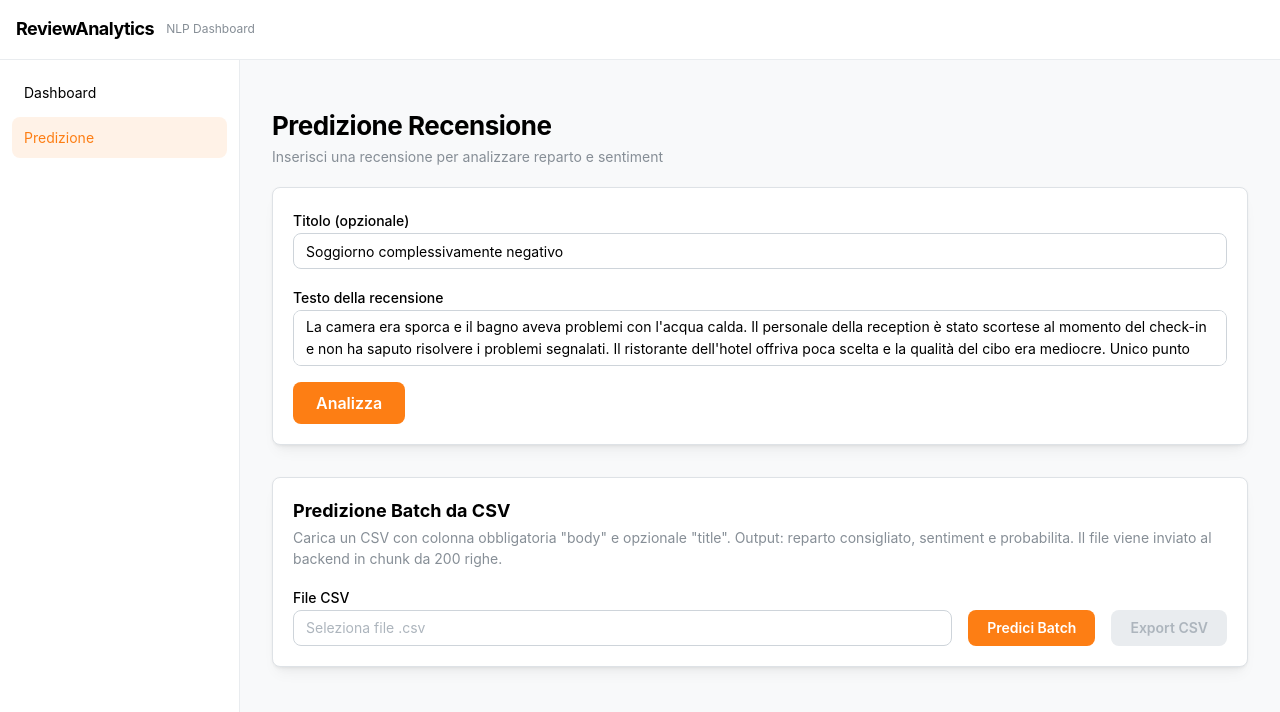
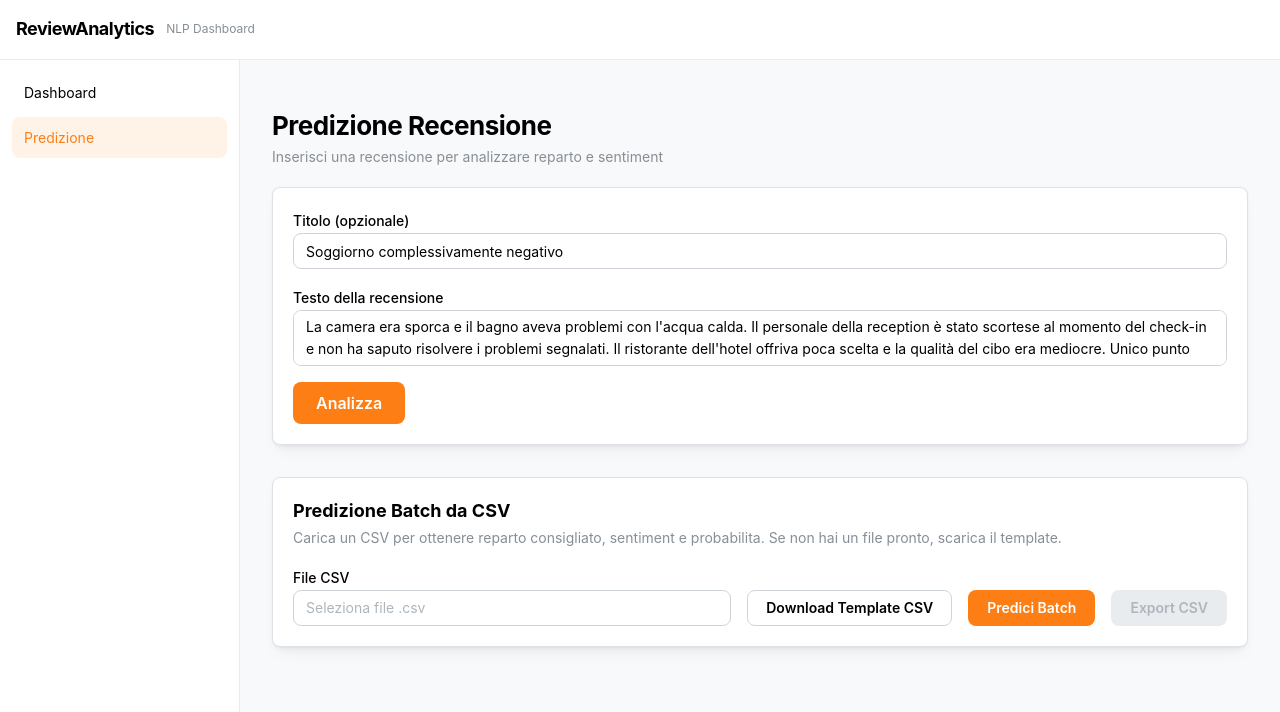
Before and after one commit to djswalterix/ReviewAnalytics, a React (Vite) app in the folder frontend/: page /predict in a window 1280 px wide. Shown: the top 712 px of the page. Built offline with nearby package versions, Linux system fonts and the light colour scheme.

Commit message:
feat: add CSV template download functionality for batch predictions

```diff
--- a/frontend/src/pages/PredictPage.tsx
+++ b/frontend/src/pages/PredictPage.tsx
@@ -195,6 +195,24 @@ export default function PredictPage() {
     URL.revokeObjectURL(url);
   };
 
+  const downloadCsvTemplate = () => {
+    const templateRows = [
+      "title,body",
+      '"Camera confortevole","La camera era pulita e il personale molto gentile."',
+      '"Esperienza negativa","Reception lenta e colazione scarsa."',
+    ];
+
+    const csv = templateRows.join("\n");
+    const blob = new Blob([csv], { type: "text/csv;charset=utf-8;" });
+    const url = URL.createObjectURL(blob);
+
+    const link = document.createElement("a");
+    link.href = url;
+    link.download = "template_batch_reviews.csv";
+    link.click();
+    URL.revokeObjectURL(url);
+  };
+
   return (
     <Container size="lg" py={{ base: "md", md: "xl" }}>
       <div>
@@ -313,9 +331,8 @@ export default function PredictPage() {
               Predizione Batch da CSV
             </Title>
             <Text size="sm" c="dimmed">
-              Carica un CSV con colonna obbligatoria "body" e opzionale "title".
-              Output: reparto consigliato, sentiment e probabilita. Il file
-              viene inviato al backend in chunk da {BATCH_CHUNK_SIZE} righe.
+              Carica un CSV per ottenere reparto consigliato, sentiment e
+              probabilita. Se non hai un file pronto, scarica il template.
             </Text>
           </div>
 
@@ -328,6 +345,9 @@ export default function PredictPage() {
               accept=".csv,text/csv"
               style={{ flex: 1 }}
             />
+            <Button variant="default" onClick={downloadCsvTemplate}>
+              Download Template CSV
+            </Button>
             <Button
               onClick={handleBatchPredict}
               loading={batchLoading}
```
